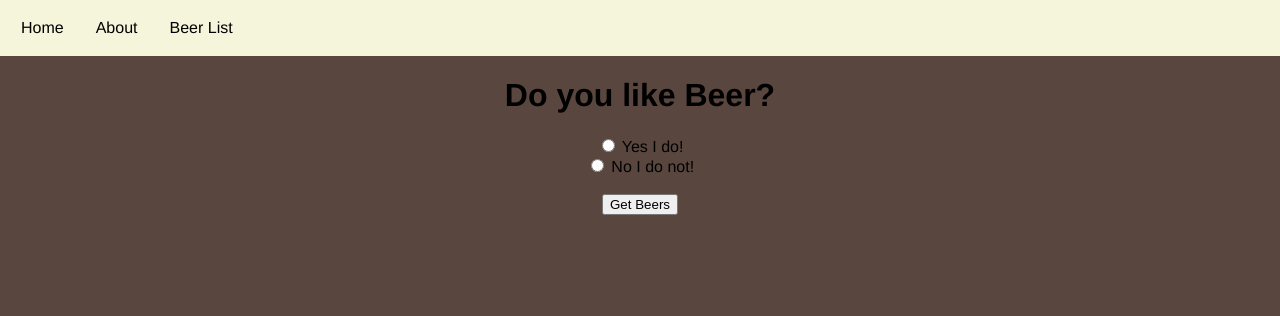
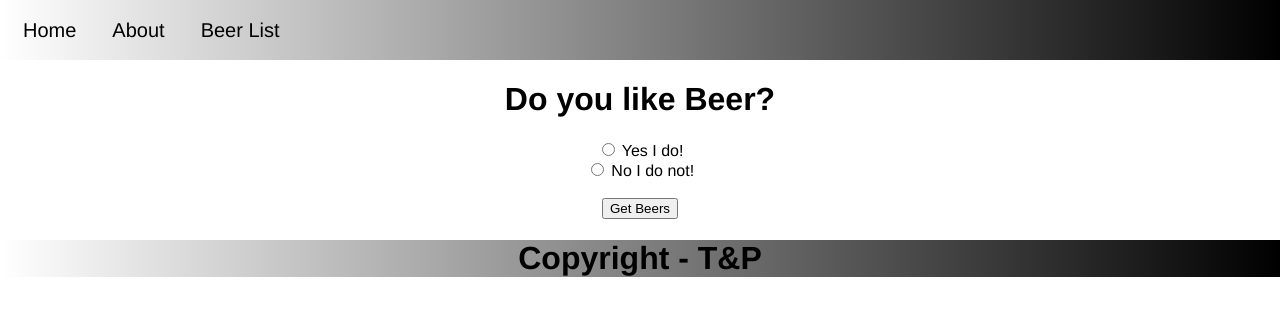
Before and after one commit to PaulJD88/Beer, a Vue app: page / in a window 1280 px wide. Shown: the top 316 px of the page. Built offline with nearby package versions, Linux system fonts and the light colour scheme.

Commit message:
CSS Changes

```diff
--- a/src/App.vue
+++ b/src/App.vue
@@ -8,13 +8,15 @@
       </ul>
       <router-view />
     </div>
+    <div class="footer">
+      <h1>Copyright - T&P</h1>
+    </div>
   </div>
 </template>
 
 <style lang="scss">
 body {
-  height: 100%;
-  background-color: #59463f;
+  background-color: white;
   margin: 0;
 }
 ul {
@@ -23,8 +25,9 @@ ul {
   list-style-type: none;
   margin: 0;
   padding: 5px;
+  height: 50px;
   overflow: hidden;
-  background-color: beige;
+  background-image: linear-gradient(to right, rgba(255, 0, 0, 0), rgb(0, 0, 0));
 }
 
 li {
@@ -37,8 +40,9 @@ li a,
   border-radius: 20px;
   display: inline-block;
   color: black;
+  font-size: 20px;
   text-align: center;
-  padding: 14px 16px;
+  padding: 14px 18px;
   text-decoration: none;
 }
 
@@ -46,7 +50,7 @@ li a:hover,
 .dropdown:hover .dropbtn {
   font-family: Avenir, Helvetica, Arial, sans-serif;
   color: white;
-  background-color: #a64f03;
+  background-color: black;
 }
 
 li.dropdown {
@@ -84,4 +88,8 @@ li.dropdown {
   text-align: center;
   color: black;
 }
+.footer {
+  height: auto;
+  background-image: linear-gradient(to right, rgba(255, 0, 0, 0), rgb(0, 0, 0));
+}
 </style>
--- a/src/components/BeerTile.vue
+++ b/src/components/BeerTile.vue
@@ -1,6 +1,6 @@
 <template>
-  <div class="hello">
-    <div class="selector">
+  <div class="page">
+    <div class="select-style">
       Beers ABV Above
       <select v-model="abvAbove">
         <option value="1">One</option>
@@ -8,12 +8,14 @@
       </select>
       <button @click="getBeers">Get Beers</button>
     </div>
+    <div class="flex-container">
       <div class="beers" v-for="beer in beers" :key="beer.id">
         <div class="tile">
           <img :src="beer.image_url" />
           <h2 class="title">{{ beer.name }}</h2>
           <h2>{{ beer.abv }}%</h2>
           <p class="info">{{ beer.description }}</p>
+        </div>
       </div>
     </div>
   </div>
@@ -48,6 +50,22 @@ export default {
 </script>
 
 <style>
+.page {
+  display: flex;
+  flex-wrap: wrap;
+  justify-content: center;
+}
+.select-style {
+  margin: 50px;
+  height: 75px;
+}
+.flex-container {
+  display: flex;
+  flex-wrap: wrap;
+  justify-content: center;
+  width: 90%;
+  height: auto;
+}
 img {
   width: 80px;
   height: auto;
@@ -59,20 +77,49 @@ p {
 .tile {
   border: solid black;
   border-radius: 25px;
-  background-color: #f2de77;
+  background-image: radial-gradient(white, rgba(1, 1, 97, 0.719));
   width: 215px;
   height: auto;
   color: black;
   text-align: center;
   font-size: 10px;
-  float: left;
   padding: 20px;
   margin: 5px;
 }
-.selector {
-  margin-top: 50px;
+button {
+  position: relative;
+  background-color: black;
+  border: none;
+  font-size: 28px;
+  border-radius: 20px;
+  color: #ffffff;
+  margin: 10px;
+  padding: 20px;
+  width: 200px;
+  text-align: center;
+  transition-duration: 0.4s;
+  text-decoration: none;
+  overflow: hidden;
+  cursor: pointer;
 }
-select {
-  margin: 10px;
+
+button:after {
+  content: "";
+  background: #f1f1f1;
+  display: block;
+  position: absolute;
+  padding-top: 300%;
+  padding-left: 350%;
+  margin-left: -20px !important;
+  margin-top: -120%;
+  opacity: 0;
+  transition: all 1.8s;
+}
+
+button:active:after {
+  padding: 0;
+  margin: 0;
+  opacity: 1;
+  transition: 0s;
 }
 </style>
--- a/src/views/Home.vue
+++ b/src/views/Home.vue
@@ -13,9 +13,11 @@
     <br />
     <div class="get beer">
       <button @click="randomBeer">Get Beers</button>
-      <div class="tile" v-for="beerbeer in beersR" :key="beerbeer.id">
-        <h1>{{ beerbeer.name }}</h1>
-        <img :src="beerbeer.image_url" />
+      <div class="flex-container">
+        <div class="tile" v-for="beerbeer in beersR" :key="beerbeer.id">
+          <h1>{{ beerbeer.name }}</h1>
+          <img :src="beerbeer.image_url" />
+        </div>
       </div>
     </div>
   </div>
@@ -49,41 +51,10 @@ export default {
 </script>
 
 <style lang="postcss" scoped>
-img {
-  width: 50%;
+.get.beer {
+  display: flex;
+  flex-wrap: wrap;
+  justify-content: center;
   height: auto;
 }
-p {
-  font-size: 14px;
-  font-style: italic;
-}
-.get beer {
-  border: solid black;
-  border-radius: 25px;
-  background-color: #f2de77;
-  width: 215px;
-  height: auto;
-  color: black;
-  align-content: center;
-  text-align: center;
-  font-size: 10px;
-  padding: 20px;
-  margin: 5px;
-}
-.tile {
-  border: solid black;
-  border-radius: 25px;
-  background-color: #f2de77;
-  width: 215px;
-  height: auto;
-  color: black;
-  text-align: center;
-  font-size: 10px;
-}
-.selector {
-  margin-top: 50px;
-}
-select {
-  margin: 10px;
-}
 </style>
```
Lines whose indentation alone changed are shown as unchanged.
